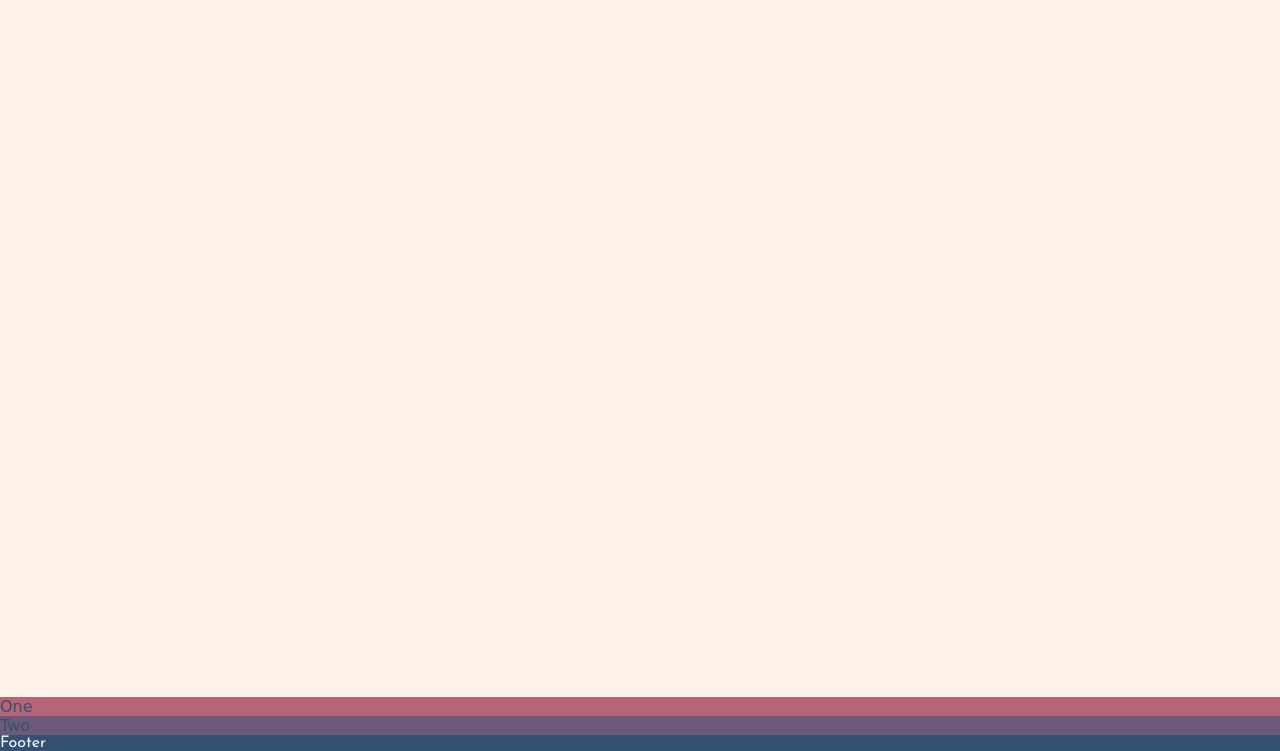
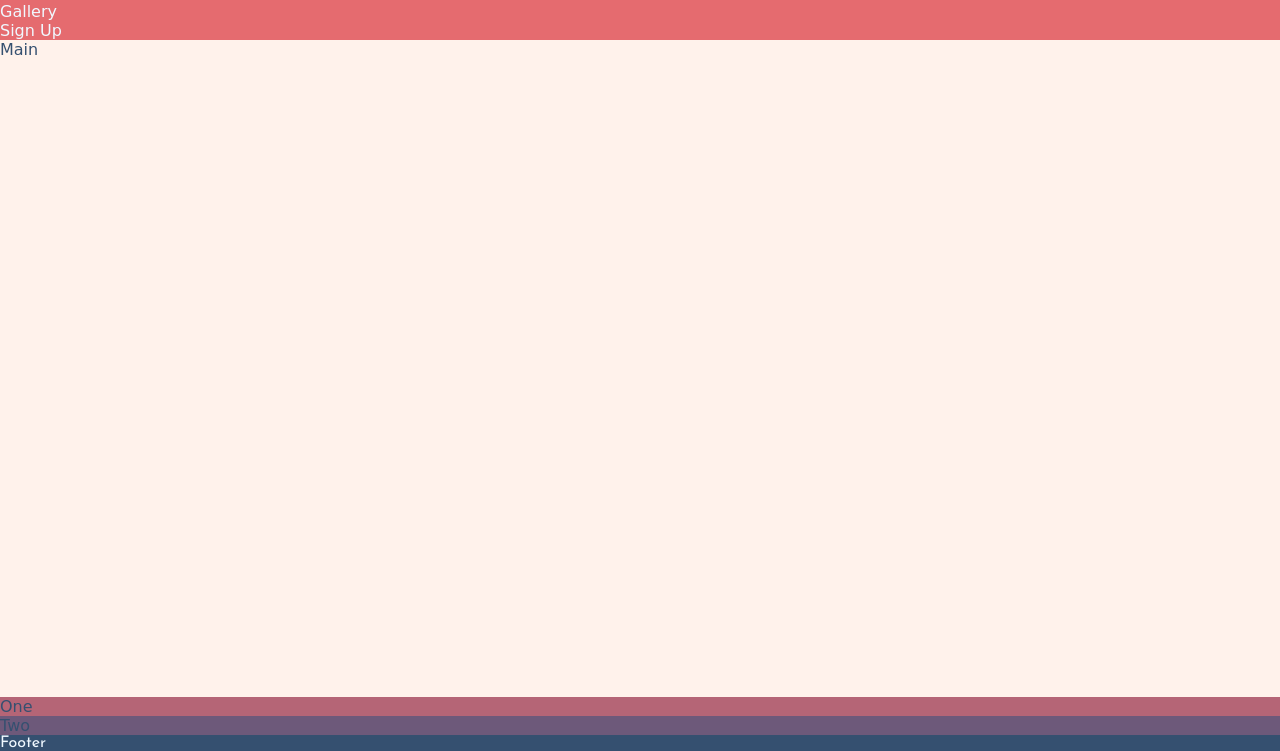
Before and after one commit to LJTalks/love-running-new, a plain HTML site: page index.html in a window 1280 px wide. Shown: the part 49-800 px from the top of the page. Drawn offline with Linux system fonts and the light colour scheme; a web font is replaced by a local one.

Commit message:
Create navigation section

```diff
--- a/index.html
+++ b/index.html
@@ -35,6 +35,13 @@
         <a href="./index.html">
         <h1 id="logo">Laura Loves Coding</h1>
     </a>
+    <nav>
+        <ul>
+            <li><a href=""></a>Home</li>
+            <li><a href=""></a>Gallery</li>
+            <li><a href=""></a>Sign Up</li>
+        </ul>
+    </nav>
     </header>
 
     <!--------------------Body -->
```
